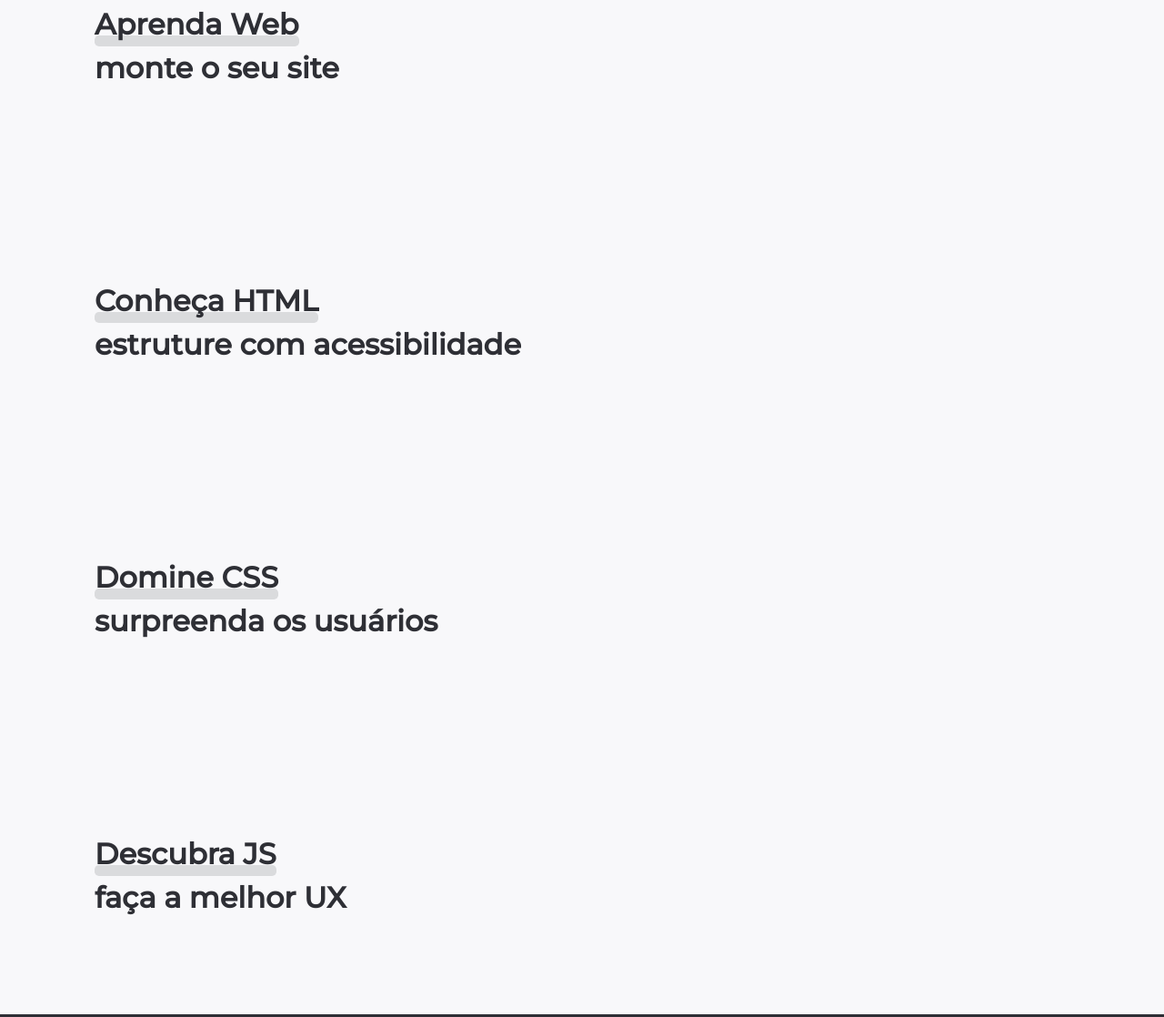
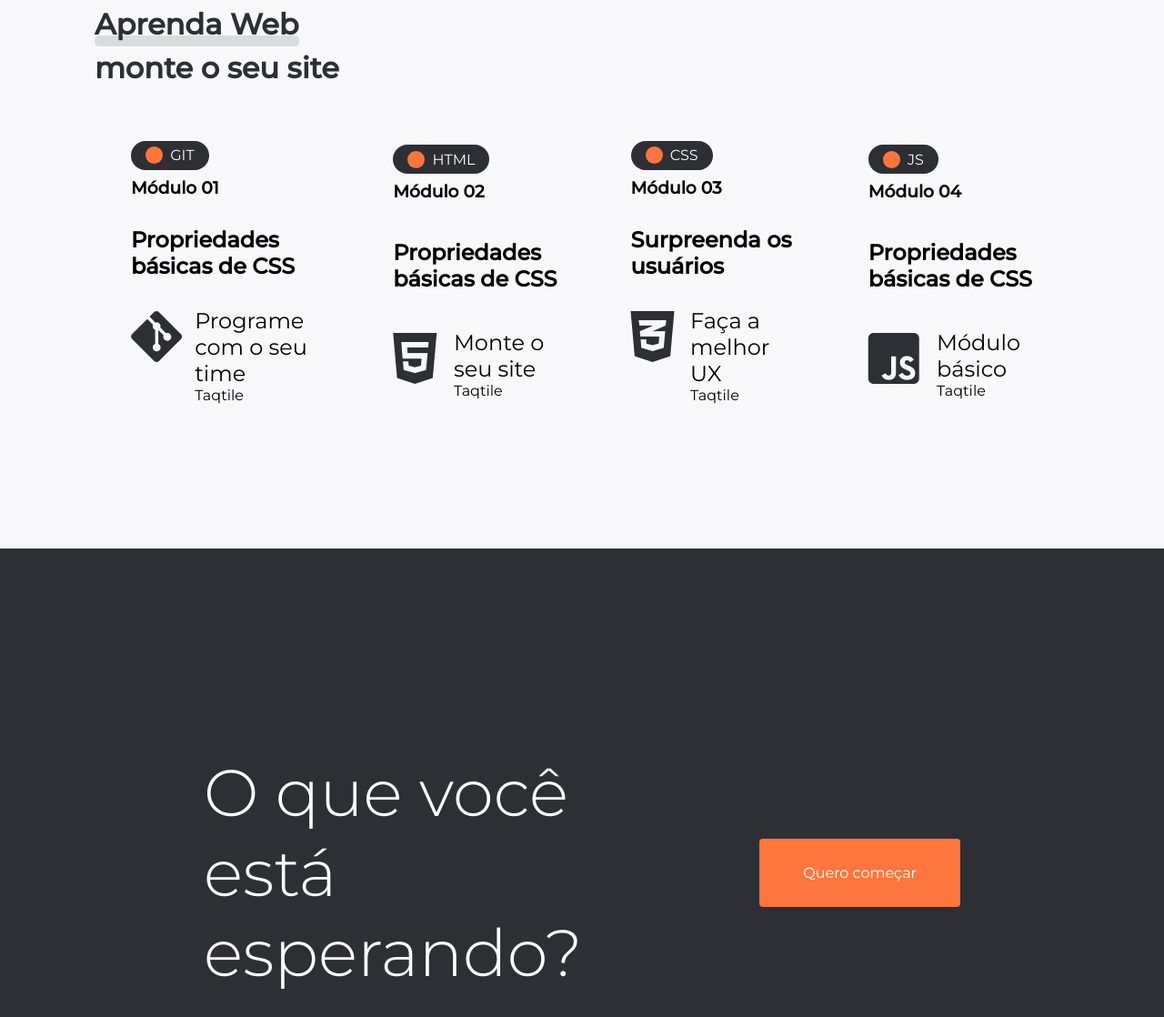
Before and after one commit to victorhoffmann/Aulas---Taqtile, a plain HTML site: page day-3/index.html in a window 1280 px wide. Shown: the part 729-1847 px from the top of the page at 91% size. Drawn offline with Linux system fonts and the light colour scheme.

Commit message:
Atualização do repositório pós aula 3 [completo v2]

```diff
--- a/day-3/index.html
+++ b/day-3/index.html
@@ -23,9 +23,9 @@
         <nav>
           <a class="logo"><i class="fas fa-otter"></i></a>
           <ul>
-            <li class="nav-item"><a>Git</a></li>
-            <li class="nav-item"><a>HTML</a></li>
-            <li class="nav-item"><a>CSS</a></li>
+            <li class="nav-item"><a href="https://github.com/victorhoffmann" target="blank">Git</a></li>
+            <li class="nav-item"><a href="https://github.com/victorhoffmann/Aulas---EasyDeco" target="blank">HTML</a></li>
+            <li class="nav-item"><a href="https://github.com/victorhoffmann/Aulas---Taqtile" target="blank">CSS</a></li>
             <li class="nav-item"><a>Javascript</a></li>
           </ul>
         </nav>
@@ -45,22 +45,84 @@
           <h2 class="title">
             <span class="highlight">Aprenda Web</span><br />monte o seu site
           </h2>
-        </div>
-        <div class="section">
-          <h2 class="title">
-            <span class="highlight">Conheça HTML</span><br />estruture com acessibilidade
-          </h2>
-        </div>
-        <div class="section">
-          <h2 class="title">
-            <span class="highlight">Domine CSS</span><br />surpreenda os
-            usuários
-          </h2>
-        </div>
-        <div class="section">
-          <h2 class="title">
-            <span class="highlight">Descubra JS</span><br />faça a melhor UX
-          </h2>
+          <div id='lista-cards'>
+            <div class="card">
+              <div class="column">
+                <div class="tag">
+                  <div class="circle"></div>
+                  <span>GIT</span>
+                </div>
+                <div class="spacer-xsmall vertical"></div>
+                <h3 class="subtitle">Módulo 01</h3>
+              </div>
+              <h2>Propriedades básicas de CSS</h2>
+              <div class="row">
+                <i class="fab fa-git-alt icon"></i>
+                <div class="spacer-medium horizontal"></div>
+                <div class="column">
+                  <span class="body">Programe com o seu time</span>
+                  <span>Taqtile</span>
+                </div>
+              </div>
+            </div>
+            <div class="card">
+              <div class="column">
+                <div class="tag">
+                  <div class="circle"></div>
+                  <span>HTML</span>
+                </div>
+                <div class="spacer-xsmall vertical"></div>
+                <h3 class="subtitle">Módulo 02</h3>
+              </div>
+              <h2>Propriedades básicas de CSS</h2>
+              <div class="row">
+                <i class="fab fa-html5 icon"></i>
+                <div class="spacer-medium horizontal"></div>
+                <div class="column">
+                  <span class="body">Monte o seu site</span>
+                  <span>Taqtile</span>
+                </div>
+              </div>
+            </div>
+            <div class="card">
+              <div class="column">
+                <div class="tag">
+                  <div class="circle"></div>
+                  <span>CSS</span>
+                </div>
+                <div class="spacer-xsmall vertical"></div>
+                <h3>Módulo 03</h3>
+              </div>
+              <h2>Surpreenda os usuários</h2>
+              <div class="row">
+                <i class="fab fa-css3-alt icon"></i>
+                <div class="spacer-medium horizontal"></div>
+                <div class="column">
+                  <span class="body">Faça a melhor UX</span>
+                  <span>Taqtile</span>
+                </div>
+              </div>
+            </div>
+            <div class="card">
+              <div class="column">
+                <div class="tag">
+                  <div class="circle"></div>
+                  <span>JS</span>
+                </div>
+                <div class="spacer-xsmall vertical"></div>
+                <h3 class="subtitle">Módulo 04</h3>
+              </div>
+              <h2>Propriedades básicas de CSS</h2>
+              <div class="row">
+                <i class="fab fa-js-square icon"></i>
+                <div class="spacer-medium horizontal"></div>
+                <div class="column">
+                  <p class="body">Módulo básico</p>
+                  <p>Taqtile</p>
+                </div>
+              </div>
+            </div>
+          </div>
         </div>
       </div>
       <footer class="footer">
--- a/day-3/style.css
+++ b/day-3/style.css
@@ -57,10 +57,12 @@ ul {
 
 a, button {
   cursor: pointer;
+  text-decoration: none;
 }
 
 a:visited {
   outline: none;
+  color: inherit;
 }
 
 button {
@@ -215,13 +217,14 @@ body {
   align-items: center;
 }
 
+#footer-links .nav-item,
 .header nav .nav-item {
   padding: 16px;
 }
 
-#footer-links .nav-item
+#footer-links .nav-item:last-child,
 .header nav .nav-item:last-child {
-  padding: 0;
+  padding-right: 0;
 }
 
 #hero-title {
@@ -234,8 +237,7 @@ body {
   display: flex;
   justify-content: space-between;
   align-items: center;
-  padding-bottom: 8.5rem;
-  padding-top: 2rem;
+  padding: 120px;
 }
 
 .callout {
@@ -246,9 +248,73 @@ body {
   display: flex;
   justify-content: space-between;
   align-items: center;
-  padding-top: 6.5rem;
 }
 
-#footer-links .nav-item a{
-  padding: 0.5rem;
+/* Cards */
+.card {
+  width: 20rem;
+  height: 25rem;
+  padding: 2.5rem;
+  display: flex;
+  justify-content: space-around;
+  flex-direction: column;
+  transition: box-shadow 0.3s, background-color 0.3s;
+  border-radius: 1rem;
 }
+
+.card:hover {
+  background-color: white;
+  box-shadow: 0px 10px 50px 0px rgba(0,0,0,0.35);
+  cursor: pointer;
+}
+
+.tag {
+  height: 2rem;
+  width: fit-content;
+
+  padding: 0.1rem 1rem;
+  display: flex;
+  align-items: center;
+
+  background-color: #2e2f35;
+  color: #ffffff;
+
+  border-radius: 1rem;
+}
+
+.circle {
+  height: 1.2rem;
+  width: 1.2rem;
+  border-radius: 1.2rem;
+  background-color: #fe763e;
+  margin-right: 0.5rem;
+}
+
+.icon {
+  font-size: 4rem;
+  color: #2e2f35;
+}
+
+/* Grid */
+.row {
+  display: flex;
+}
+
+.column {
+  display: flex;
+  flex-direction: column;
+}
+
+.spacer-xsmall.vertical {
+  height: 0.5rem;
+  flex-basis: 0.5rem;
+}
+
+.spacer-medium.horizontal {
+  width: 2rem;
+  flex-basis: 2rem;
+}
+
+#lista-cards {
+  display: flex;
+}
```
